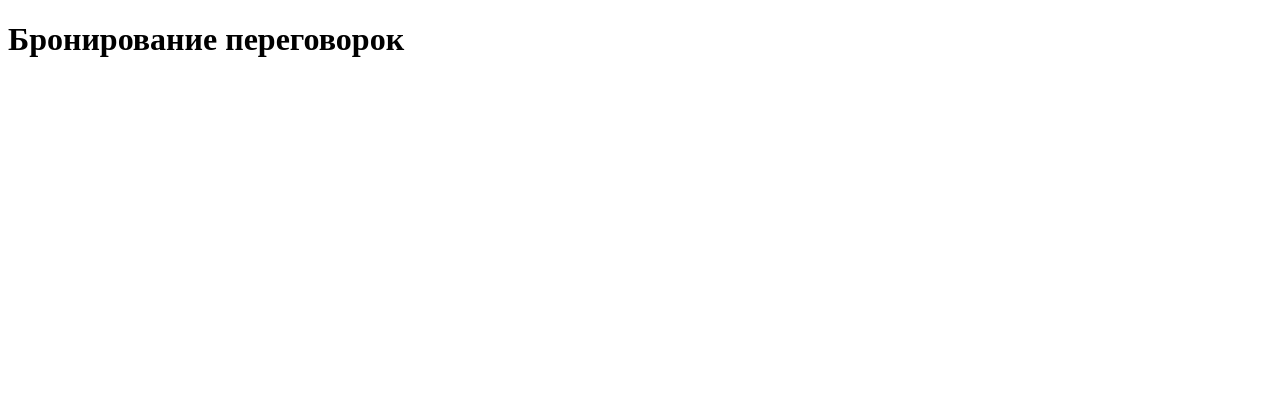
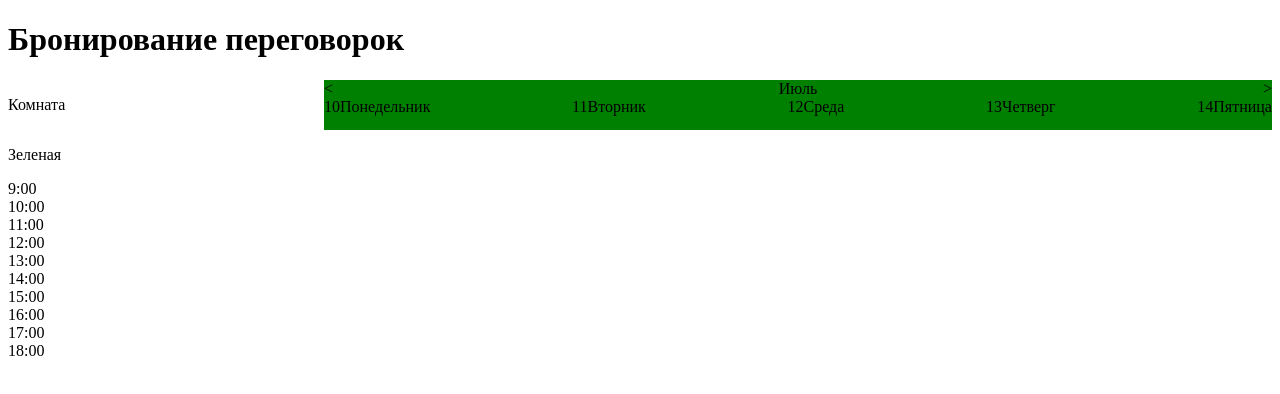
Before and after one commit to project2401/project_1, a React (Create React App) app in the folder app/: page / in a window 1280 px wide. Shown: the top 394 px of the page. Built offline with nearby package versions, Linux system fonts and the light colour scheme; no server answers; the HTML template or start-up script is replaced by a standard one.

Commit message:
server not work create serverState

```diff
--- a/app/public/index.html
+++ b/app/public/index.html
@@ -9,9 +9,7 @@
     <title>React App</title>
   </head>
   <body>
-    <noscript>
-      You need to enable JavaScript to run this app.
-    </noscript>
+
     <div id="root"></div>
   </body>
 </html>
--- a/app/src/App.js
+++ b/app/src/App.js
@@ -2,19 +2,100 @@ import React, { Component } from 'react';
 import Month from './components/month'
 import TimeOfDate from './components/TimeOfDate'
 import './style.css'
-import Api from './api'
+// import Api from './api'
 
 class App extends Component {
   state ={
-    server:[]
+    server:[],
+    serverLocal:
+    {
+      month: "Июль",
+      day:
+      [
+        {
+        id: 1,
+        number: 10,
+        dayOfTheWeek: "Понедельник"
+      },
+      {
+        id: 2,
+        number: 11,
+        dayOfTheWeek: "Вторник"
+      },
+      {
+        id: 3,
+        number: 12,
+        dayOfTheWeek: "Среда"
+      },
+      {
+        id: 4,
+        number: 13,
+        dayOfTheWeek: "Четверг"
+      },
+      {
+        id: 5,
+        number: 14,
+        dayOfTheWeek: "Пятница"
+      }
+      ],
+      timeOfDate:
+      [
+        {
+          id:1,
+          time:'9:00'
+        },
+        {
+          id:2,
+          time:'10:00'
+        },
+        {
+          id:3,
+          time:'11:00'
+        },
+        {
+          id:4,
+          time:'12:00'
+        },
+        {
+          id:5,
+          time:'13:00'
+        },
+        {
+          id:6,
+          time:'14:00'
+        },
+        {
+          id:7,
+          time:'15:00'
+        },
+        {
+          id:8,
+          time:'16:00'
+        },
+        {
+          id:9,
+          time:'17:00'
+        },
+        {
+          id:10,
+          time:'18:00'
+        }
+      ]
+    }
+
   }
-  componentDidMount() {
-    Api().then(json => {
-      this.setState({ server: json });
-      console.log(this.state.server);
-    });
-  }
+  // componentDidMount() {
+  //   Api().then(json => {
+  //     this.setState({ server: json });
+  //     console.log(this.state.server);
+  //     console.log('day', this.state.server[2].day);
+
+  //   });
+  // }
+
+
   render() {
+
     return (
       <div className="App">
           <div className='wrapper'>
@@ -22,14 +103,15 @@ class App extends Component {
 
 
 
-            {/* <Month
-              month={this.state.server.month}
-              day={this.state.server.day}
+            <Month
+              month={this.state.serverLocal.month}
+              day={this.state.serverLocal.day}
               />
               <div className='green'>
                 <p>Зеленая</p>
-                <TimeOfDate timeOfDate={this.state.server.timeOfDate}/>
-              </div> */}
+                <TimeOfDate timeOfDate={this.state.serverLocal.timeOfDate}/>
+
+              </div>
 
           </div>
       </div>
--- a/app/src/components/TimeOfDate/index.js
+++ b/app/src/components/TimeOfDate/index.js
@@ -1,6 +1,8 @@
 import React, { Component } from 'react';
 
 export default class TimeOfDate extends Component {
+
+
   render() {
     return (
       <div className="TimeOfDate">
@@ -8,7 +10,7 @@ export default class TimeOfDate extends Component {
               {this.props.timeOfDate.map(elem => {
                   return (
                       <div className='time'>
-                          <p key={elem.id}>{elem.time}</p>
+                          <div key={elem.id}>{elem.time}</div>
                       </div>
 
                   );
--- a/app/src/components/month/index.js
+++ b/app/src/components/month/index.js
@@ -2,26 +2,35 @@ import React, { Component } from 'react';
 
 export default class Month extends Component {
   render() {
+    console.log('3333333', this.props);
+
+    let days = null
+if(this.props.day){
+      days = this.props.day.map((elem, index)=>{
+        return(
+          <div className='dayTitle'>
+                          <div key={elem.id}>{elem.number} </div>
+                          <div>{elem.dayOfTheWeek} </div>
+
+                      </div>
+        )
+      })
+    }
+    console.log(this.props.day);
     return (
       <div className="Month">
         <div className='rum'>
           <p className='rumText'>Комната</p>
             <div className='sectionRum'>
               <div className='rumMouth'>
-                <div>1</div>
+                <div>&lt;</div>
                 <div>{this.props.month}</div>
-                <div>2</div>
+                <div>&gt;</div>
               </div>
               <div className="day">
-              {this.props.day.map(elem => {
-                  return(
-                      <div className='dayTitle'>
-                          <div key={elem.id}>{elem.number} </div>
-                          <div>{elem.dayOfTheWeek} </div>
-                      </div>
-                  );
-                })
-              }
+                {days}
+
+
               </div>
             </div>
         </div>
```
Also changed, not shown: app/server.json (+10 -2 lines).
